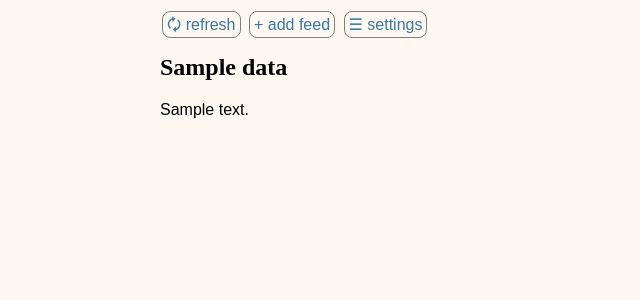
After one commit to kaimac1/okrss, a Flask app: template templates/article.html in a window 1280 px wide. The commit adds this page. Shown: the top 300 px of the page, without its empty margins (0-640 px from the left). Run offline with Flask 3, Linux system fonts and the light colour scheme; the template is opened without the code that fills it: most values are stand-ins (such as "Sample title", 1, 10 or a date in 2020).

Commit message:
read article

```diff
--- a/app.py
+++ b/app.py
@@ -9,13 +9,13 @@ import cfg
 
 @click.command('initdb')
 def init_db():
-    db = sqlite3.connect(cfg.database)
+    db = sqlite3.connect(cfg.database, detect_types=sqlite3.PARSE_DECLTYPES)
     with open('schema.sql') as f:
         db.executescript(f.read())
 
 def get_db():
     if 'db' not in g:
-        g.db = sqlite3.connect(cfg.database)
+        g.db = sqlite3.connect(cfg.database, detect_types=sqlite3.PARSE_DECLTYPES)
         g.db.row_factory = sqlite3.Row
     return g.db
 
@@ -42,18 +42,8 @@ def auth(f):
         return f(**kwargs)
     return wrapped_view
 
-items = [
-    {'title': 'Some title',
-     'feed': 'somefeed',
-     'url': 'website.com',
-    },
-    {'title': 'Title 2',
-     'feed': 'feedster.superlongfeednameblog.com.org',
-     'url': 'example.lol',
-    }
-]
 
-
+# Add a feed to the database
 def feed_add(url):
     feed = feedparser.parse(url)
     title = feed.feed.title
@@ -63,20 +53,35 @@ def feed_add(url):
     db.execute('INSERT INTO feed (name, url, site_url) VALUES (?, ?, ?)', (title, url, link))
     db.commit()
 
+# Pull a feed and add the latest articles to the database
 def feed_pull(feed_id, feed_url):
     print(f'Pulling articles for "{feed_url}"..')
     feed = feedparser.parse(feed_url)
     for entry in feed.entries:
         post_id = entry.id
-        title = entry.title
-        url = entry.link
+        title = entry.get('title') or '[no title]'
+        url = entry.get('link') or ''
+
+        MAX_SUMMARY_LEN = 250
+
+        # If there is 'content' then this will be the full article
+        #   The summary may also be the full article, or an actual summary
+        # If 'content' is missing then the whole article is in the summary
+        summary = entry.get('summary') or ''
+        if entry.get('content') and len(entry['content']) > 0:
+            content = entry['content'][0].value
+        else:
+            content = summary
+        if len(summary) > MAX_SUMMARY_LEN:
+            summary = summary[0:MAX_SUMMARY_LEN] + '...'
+
         date_published = datetime.datetime.fromtimestamp(mktime(entry.published_parsed))
         date_fetched = datetime.datetime.now() #timezone?
 
         db = get_db()
-        db.execute("""INSERT INTO article (post_id, title, url, read, date_published, date_fetched, feed_id)
-                                    VALUES (?, ?, ?, ?, ?, ?, ?)""",
-                                    (post_id, title, url, False, date_published, date_fetched, feed_id))
+        db.execute("""INSERT INTO article (post_id, title, url, read, summary, content, date_published, date_fetched, feed_id)
+                                    VALUES (?, ?, ?, ?, ?, ?, ?, ?, ?)""",
+                                    (post_id, title, url, False, summary, content, date_published, date_fetched, feed_id))
         db.commit()
 
 
@@ -85,11 +90,16 @@ def feed_pull(feed_id, feed_url):
 def home():
     items = []
     db = get_db()
-    articles = db.execute('SELECT * from article').fetchall()
+    articles = db.execute('SELECT * from article ORDER BY date(date_published) DESC').fetchall()
     for row in articles:
         item = {}
         item['title'] = row['title']
         item['feed'] = db.execute('SELECT name from feed WHERE id = ?', (row['feed_id'],)).fetchone()['name']
+        item['date'] = row['date_published'].strftime('%d %b %Y')
+        item['time'] = row['date_published'].strftime('%H:%M')
+        item['summary'] = row['summary']
+        item['content'] = row['content']
+        item['id'] = row['id']
         items.append(item)
 
     return render_template('index.html', items=items)
@@ -113,3 +123,14 @@ def refresh_feeds():
         feed_pull(row['id'], row['url'])
 
     return redirect(url_for("home"))
+
+@app.route("/article/<int:artid>")
+@auth
+def read_article(artid):
+    db = get_db()
+    row = db.execute('SELECT * from article WHERE id = ?', (artid, )).fetchone()
+    print(row)
+    data = {}
+    data['title'] = row['title']
+    data['content'] = row['content']
+    return render_template('article.html', data=data)
--- /dev/null
+++ b/cfg.py
@@ -0,0 +1,3 @@
+database = 'rss.db'
+username = 'user'
+password = 'pass'
--- a/schema.sql
+++ b/schema.sql
@@ -1,5 +1,5 @@
 DROP TABLE IF EXISTS category;
-DROP TABLE IF EXISTS feed;
+--DROP TABLE IF EXISTS feed;
 DROP TABLE IF EXISTS article;
 
 CREATE TABLE category (
@@ -8,7 +8,7 @@ CREATE TABLE category (
     show_in_main BOOL
 );
 
-CREATE TABLE feed (
+CREATE TABLE IF NOT EXISTS feed (
     id INTEGER PRIMARY KEY AUTOINCREMENT,
     name TEXT NOT NULL,
     url  TEXT NOT NULL,
@@ -21,10 +21,12 @@ CREATE TABLE article (
     id INTEGER PRIMARY KEY AUTOINCREMENT, -- db id
     post_id TEXT NOT NULL, -- id given in the feed
     title TEXT NOT NULL,
-    url TEXT NOT NULL,
+    url TEXT,
     read BOOL,
-    date_published DATETIME,
-    date_fetched DATETIME,
+    summary TEXT,
+    content TEXT,
+    date_published TIMESTAMP,
+    date_fetched TIMESTAMP,
     feed_id INTEGER NOT NULL,
     UNIQUE(feed_id, post_id) ON CONFLICT IGNORE,
     FOREIGN KEY(feed_id) REFERENCES feed(id)
--- a/static/style.css
+++ b/static/style.css
@@ -1,7 +1,18 @@
 html { font-family: sans-serif; padding: 1rem; }
-body { max-width: 960px; margin: 0 auto; background: white; }
+body { max-width: 960px; margin: 0 auto; background: #fff8f0; }
 h1 { font-family: serif; }
-a { color: #377ba8; }
+a { color: #377ba8; text-decoration:none; }
+
+nav { margin-bottom: 20px;}
+
+.btn {
+    line-height: 1.0;
+    padding: 4px;
+    margin: 2px;
+    border: 1px solid gray;
+    border-radius: 8px;
+}
+
 
 .entry {
     padding: 0.5em;
@@ -11,8 +22,30 @@ a { color: #377ba8; }
 .entry:last-child {
     border-bottom: none;
 }
-.feedname {
+.entry_feed {
     width: 200px;
     text-overflow: ellipsis;
     overflow: hidden;
 }
+.entry_title {
+    width:560px;
+    text-overflow: ellipsis;
+    overflow: hidden;
+}
+.entry_date {
+    width:180px;
+    text-align: right;
+}
+.entry_time {
+    color: gray;
+}
+
+.content {
+}
+.content img {
+    max-width: 100%;
+    height: auto;
+/*    object-fit: contain;*/
+/*    width: 100%;
+    height:100%;
+*/}
--- /dev/null
+++ b/templates/article.html
@@ -0,0 +1,11 @@
+{% extends 'base.html' %}
+
+{% block content %}
+
+<h1>{{ data.title }}</h1>
+
+<div class="content">
+{{ data.content|safe }}
+</div>
+
+{% endblock %}
--- a/templates/base.html
+++ b/templates/base.html
@@ -2,10 +2,9 @@
 <title>okrss</title>
 <link rel="stylesheet" href="{{ url_for('static', filename='style.css') }}">
 <nav>
-  <h1>okrss</h1>
-  <a href="addfeed">+ add feed</a>
-  🗘 refresh
-  ☰ settings
+  <a href="refresh" class="btn">🗘 refresh</a>
+  <a href="addfeed" class="btn">+ add feed</a>
+  <a href="settings" class="btn">☰ settings</a>
 </nav>
 <section class="content">
   <header>
--- a/templates/index.html
+++ b/templates/index.html
@@ -2,6 +2,6 @@
 
 {% block content %}
 {% for item in items %}
-<div class="entry"><div class="feedname">{{ item.feed }}</div><div class="title">{{ item.title }}</div></div>
+<div class="entry"><div class="entry_feed">{{ item.feed }}</div><div class="entry_title"><a href="article/{{item.id}}">{{ item.title }}</a></div><div class="entry_date">{{ item.date }} <span class="entry_time">{{ item.time }}</span></div></div>
 {% endfor %}
 {% endblock %}
```
